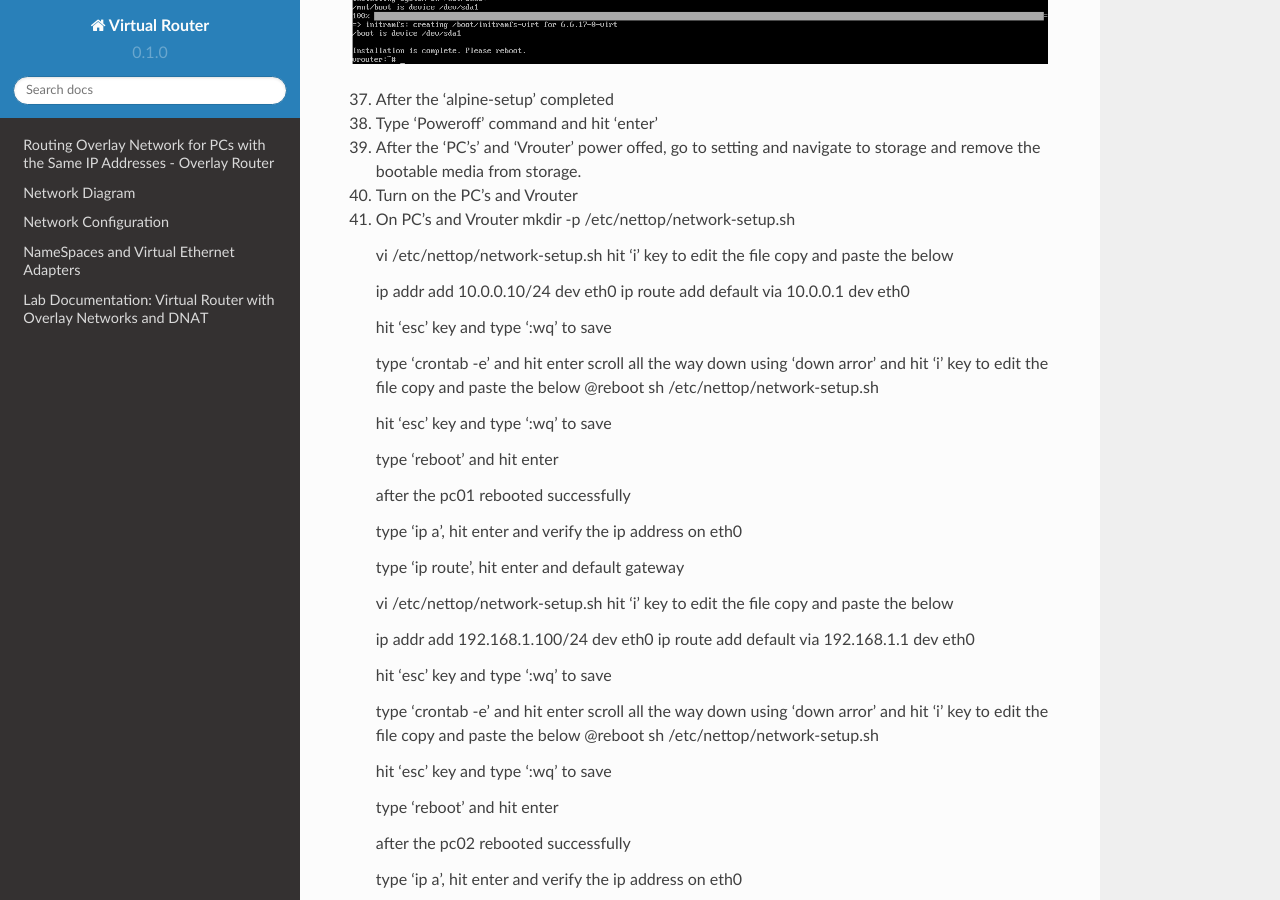
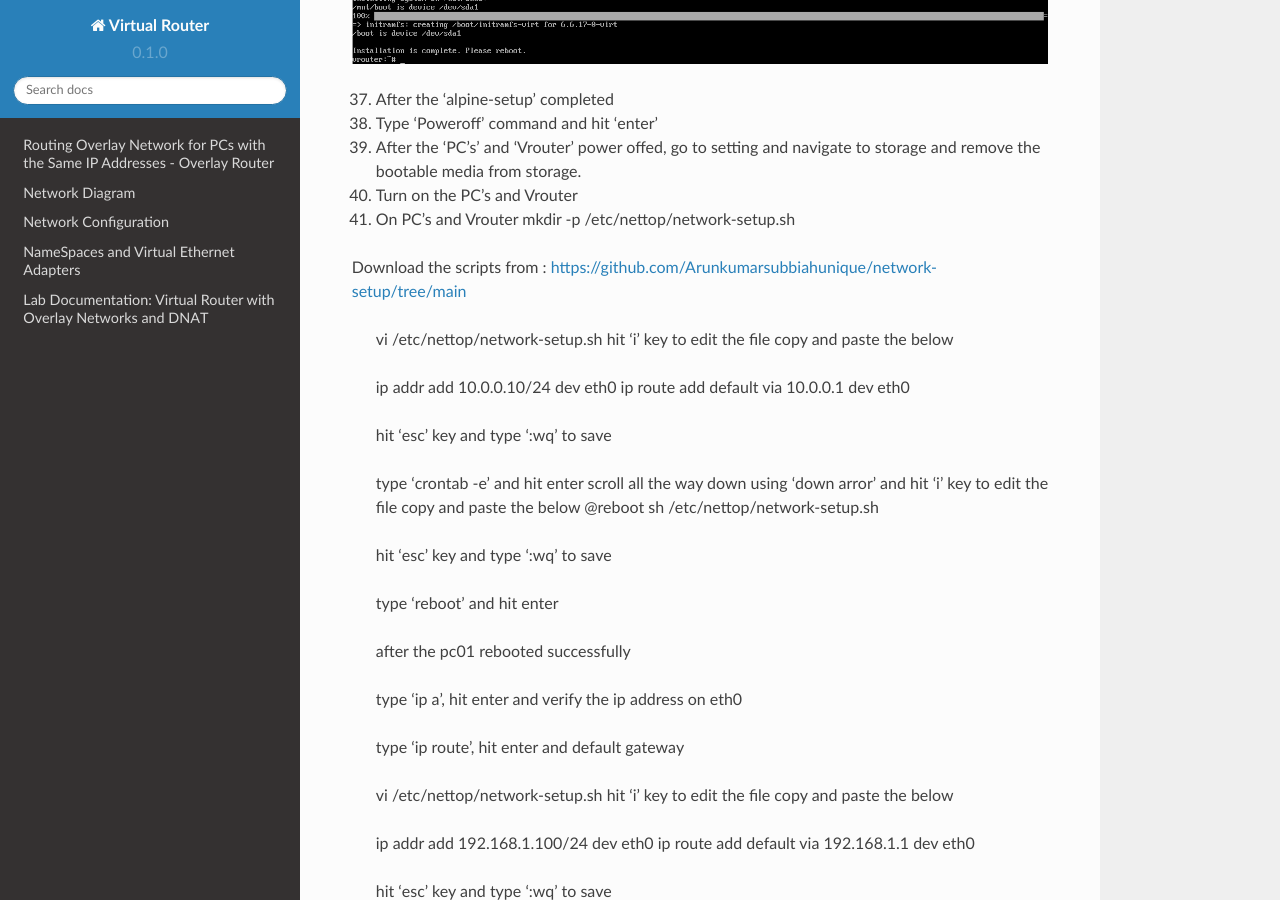
Before and after one commit to Arunkumarsubbiahunique/virtualrouter, a Sphinx documentation site: the page built from docs/source/index.rst, in a window 1280 px wide and 900 px high, scrolled down 12317 px. Built offline with Sphinx 7.4.7 and the Read the Docs theme 2.0.0, drawn with Linux system fonts in a browser that asks for light colours.

Commit message:
Update index.rst

```diff
--- a/docs/source/index.rst
+++ b/docs/source/index.rst
@@ -183,6 +183,8 @@
 41. On PC's and Vrouter
     mkdir -p /etc/nettop/network-setup.sh
 
+Download the scripts from : https://github.com/Arunkumarsubbiahunique/network-setup/tree/main
+
     On pc1
     ------
     vi /etc/nettop/network-setup.sh
```
